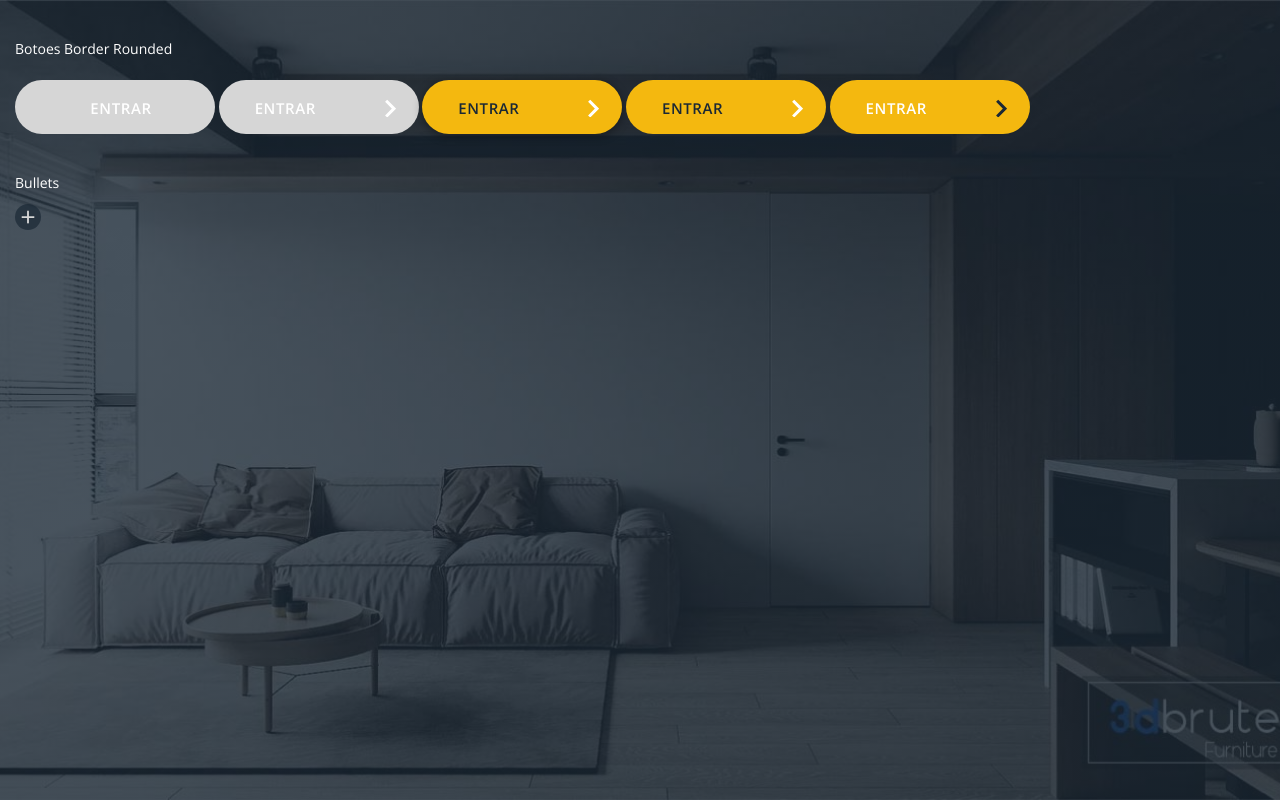
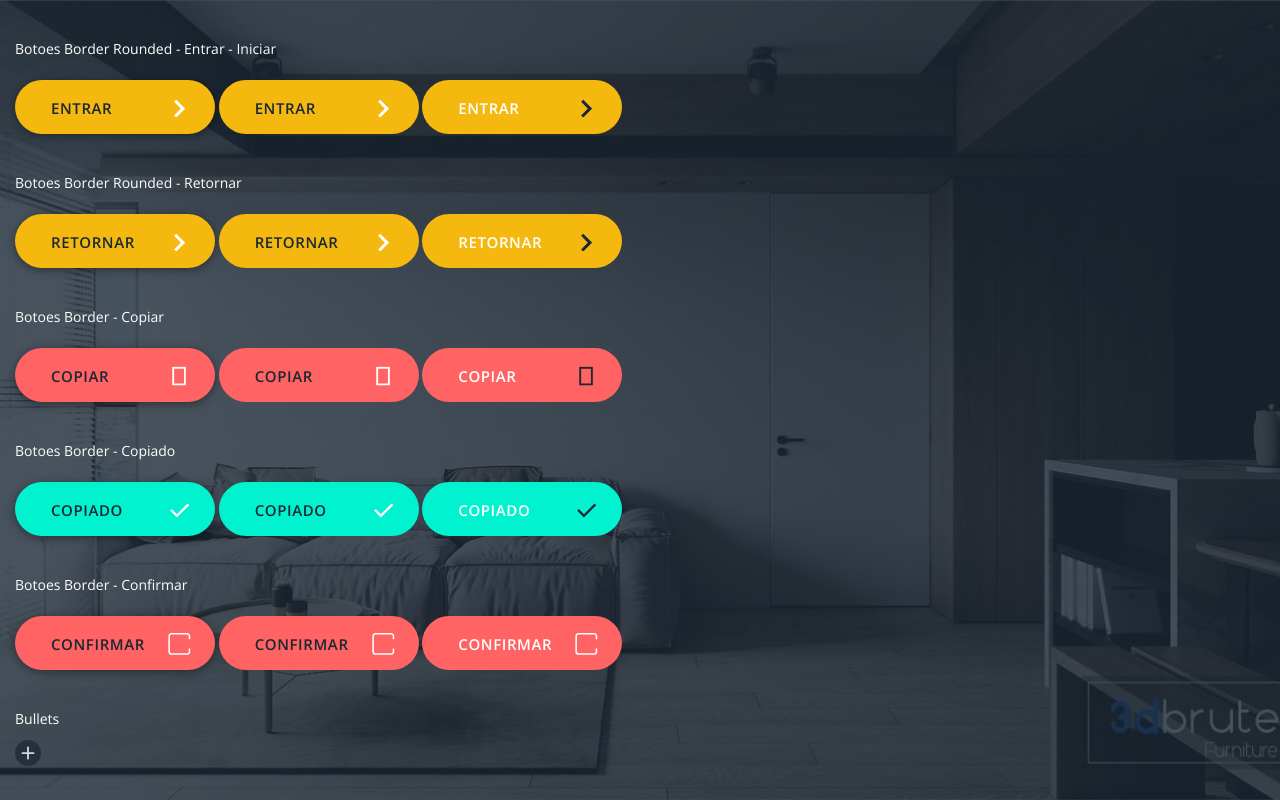
Before and after one commit to gcarneirinho/lab-conference-structure, a website: page assets.html in a window 1280 px wide. Drawn offline with nearby package versions, Linux system fonts and the light colour scheme.

Commit message:
Added more buttons and toggle

```diff
--- a/assets.html
+++ b/assets.html
@@ -37,13 +37,35 @@
   <body>
     <div class="container-fluid">
       <div class="row">
-        <div class="col-12 mt-5 mb-3 uppercase">Botoes Border Rounded</div>
+        <div class="col-12 mt-5 mb-3 uppercase">Botoes Border Rounded - Entrar - Iniciar</div>
         <div class="col-12">
-          <div class="botao">Entrar</div>
-          <div class="botao iconed">Entrar</div>
           <div class="botao iconed b-shadow yellow text-blue">Entrar</div>
           <div class="botao iconed yellow text-blue">Entrar</div>
           <div class="botao iconed yellow dark-arrow">Entrar</div>
+        </div>
+        <div class="col-12 mt-5 mb-3 uppercase">Botoes Border Rounded - Retornar</div>
+        <div class="col-12">
+          <div class="botao iconed b-shadow yellow text-blue">Retornar</div>
+          <div class="botao iconed yellow text-blue">Retornar</div>
+          <div class="botao iconed yellow dark-arrow">Retornar</div>
+        </div>
+        <div class="col-12 mt-5 mb-3 uppercase">Botoes Border - Copiar</div>
+        <div class="col-12">
+          <div id="btn-copiar" class="botao iconed b-shadow red text-blue">Copiar</div>
+          <div class="botao iconed red text-blue">Copiar</div>
+          <div class="botao iconed red dark-arrow">Copiar</div>
+        </div>
+        <div class="col-12 mt-5 mb-3 uppercase">Botoes Border - Copiado</div>
+        <div class="col-12">
+          <div class="botao iconed b-shadow green text-blue">Copiado</div>
+          <div class="botao iconed green text-blue">Copiado</div>
+          <div class="botao iconed green dark-arrow">Copiado</div>
+        </div>
+        <div class="col-12 mt-5 mb-3 uppercase">Botoes Border - Confirmar</div>
+        <div class="col-12">
+          <div class="botao iconed b-shadow red confirmar text-blue">Confirmar</div>
+          <div class="botao iconed red confirmar text-blue">Confirmar</div>
+          <div class="botao iconed red confirmar">Confirmar</div>
         </div>
       </div>
 
--- a/js/scripts.js
+++ b/js/scripts.js
@@ -7,4 +7,12 @@ $(function () {
     $("html, body").animate({ scrollTop: $($(this).attr("href")).offset().top }, 500);
   });
 
+  $('#btn-copiar').click(function (event){
+    event.preventDefault();
+    $(this).toggleClass('green');
+
+    var text = $('#btn-copiar').text();
+    $('#btn-copiar').text(text == "Copiar" ? "Copiado" : "Copiar");
+  })
+
 });
--- a/scss/components/_botao.scss
+++ b/scss/components/_botao.scss
@@ -35,6 +35,44 @@
     }
   }
 
+  &.red {
+    background: $red !important;
+
+    &:hover {
+      background: $red-active !important;
+    }
+
+    &.iconed {
+      text-align: left;
+      &:after {
+        -webkit-mask: url(../../assets/svg/icon-copy.svg) no-repeat center center !important;
+        mask: url(../../assets/svg/icon-copy.svg) no-repeat center center !important;
+      }
+      &.confirmar {
+        &:after {
+          -webkit-mask: url(../../assets/svg/icon-confirmar.svg) no-repeat center center !important;
+          mask: url(../../assets/svg/icon-confirmar.svg) no-repeat center center !important;
+        }
+      }
+    }
+  }
+
+  &.green {
+    background: $green !important;
+
+    &:hover {
+      background: darken($green, 10%) !important;
+    }
+
+    &.iconed {
+      text-align: left;
+      &:after {
+        -webkit-mask: url(../../assets/svg/icon-copied.svg) no-repeat center center !important;
+        mask: url(../../assets/svg/icon-copied.svg) no-repeat center center !important;
+      }
+    }
+  }
+
   &:hover {
     cursor: pointer;
     color: $blue;
@@ -49,8 +87,8 @@
       top: 51%;
       transform: translateY(-50%) scale(.8);
       right: 21px;
-      width: 16px;
-      height: 24px;
+      width: 30px;
+      height: 30px;
       transition: all .3s;
 
       // SVG background
```
Also changed, not shown: assets/svg/icon-confirmar.svg (added), assets/svg/icon-copied.svg (added), assets/svg/icon-copy-x.svg (added), assets/svg/icon-copy.svg (added), css/styles.css.
